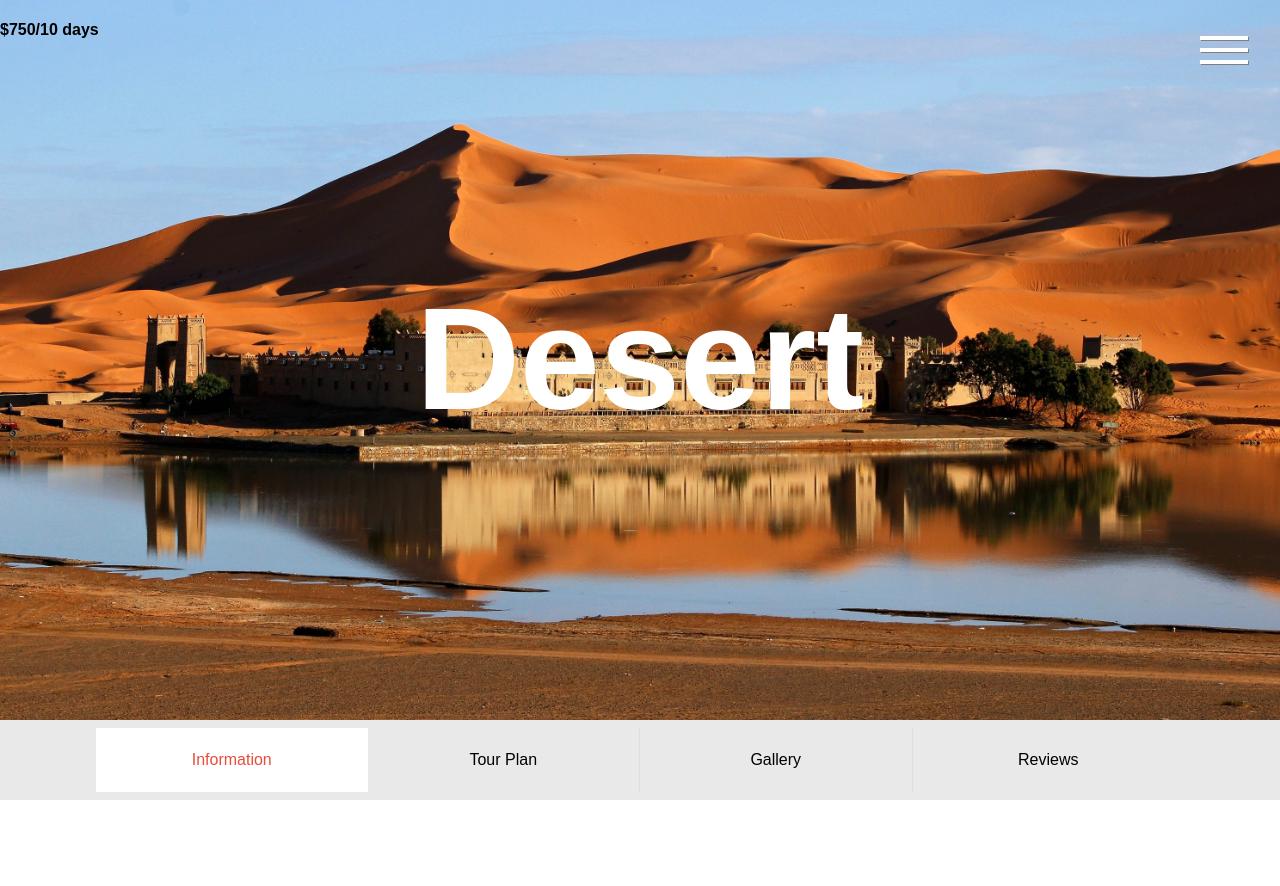
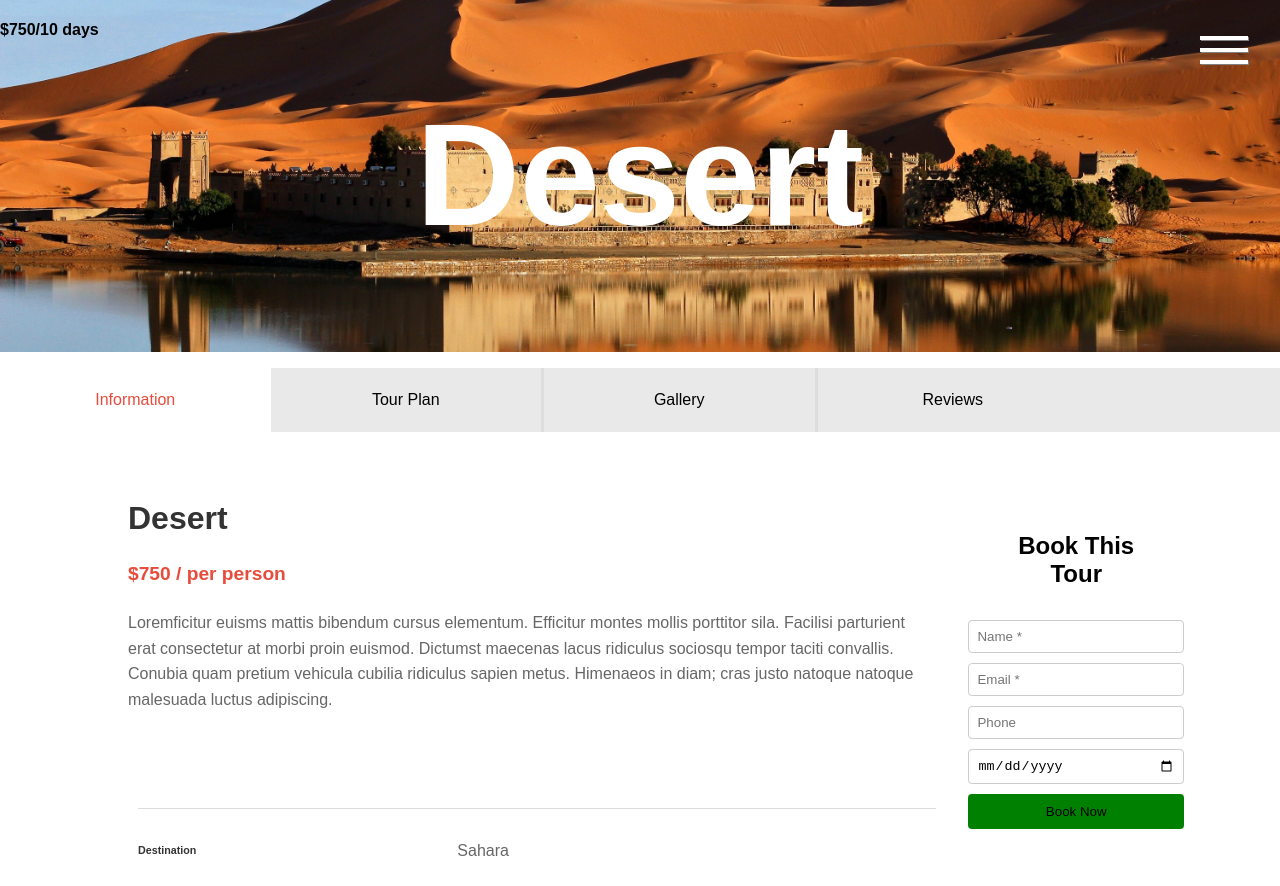
Before and after one commit to sohaile1994/JoaMorroco, a React (Create React App) app: page /desertPage in a window 1280 px wide. Shown: the top 886 px of the page. Built offline with nearby package versions, Linux system fonts and the light colour scheme.

Commit message:
fixed css for menu and book form

```diff
--- a/src/App.css
+++ b/src/App.css
@@ -4,11 +4,14 @@
   --white-color: #fff;
   --secondary-color: #3498db;
   --active-color: #e74c3c;
-  --primary-background-color: #fff;
+  --primary-background-color: #ffffff;
   --secondary-background-color: #e9e9e9;
 
   --max-width-content:1160px;
   --width-content:85%;
+
+  --desktop-min-width:1000px;
+  --tablet-min-width:500px;
 }
 img{
   width: 100%;
@@ -37,7 +40,7 @@ section{
 }
 
 
-@media (max-width: 700px) {
+@media (min-width: 780px) {
   .menu-destination-page{
     flex-direction: column;
     height: 48dvh;
@@ -47,10 +50,7 @@ section{
     height: 10dvh;
     color: gold;
   }
-  .content-container{
-    flex-wrap: wrap;
 
-  }
 
   .book-form{
     padding-top: 5dvh;
--- a/src/Components/DestinationPageConstructor/Content/BookForm.css
+++ b/src/Components/DestinationPageConstructor/Content/BookForm.css
@@ -1,10 +1,14 @@
 
 .book-form {
-    min-width: (20%,100dvw);
-    margin: 0 auto;
+     width: 100dvw;
     align-items: flex-end;
+    padding: 1rem;
   }
 
+  .book-form h2{
+    padding:2rem;
+    text-align: center;
+   }
 
   .book-form form {
     display: flex;
@@ -14,20 +18,33 @@
   }
 
   .book-form input {
-    padding: 8px;
-    border: 1px solid #ccc;
-    border-radius: 4px;
+    padding: 0.5rem;
+    border: 0.1rem solid #ccc;
+    border-radius: 0.25rem;
   }
 
   .book-form button {
-    padding: 10px 15px;
+    padding: 0.6rem 1rem;
     background-color: green;
     color: var(--primary-color);
     border: none;
-    border-radius: 4px;
+    border-radius: 0.25rem;
     cursor: pointer;
   }
 
-  .book-form button:hover {
-    background-color: darkgreen;
+
+  @media (min-width: 780px) {
+
+    .book-form{
+     width: 20% !important;
+     margin: 0 auto;
+    }
+
+    .book-form button {
+      cursor: pointer;
+    }
+    .book-form button:hover {
+      background-color: darkgreen;
+    }
+
   }
--- a/src/Components/DestinationPageConstructor/Content/ContentSection.css
+++ b/src/Components/DestinationPageConstructor/Content/ContentSection.css
@@ -1,24 +1,27 @@
 .content-destination-page{
-    width: 100%;
+    width: 100dvw;
     background-color: var(--primary-background-color);
-    padding-top: 64px ;
+    padding: 2rem 1rem;
   }
+
+.content {
+    width: 100dvw ;
+  }
+
+  @media (min-width: 780px) {
+
     .content-container {
       display: flex;
       justify-content: space-around; /* Space between content and book form */
       align-items: flex-start; /* Align items to the top */
       width: var(--width-content);
-    max-width: var(--max-width-content);
+      max-width: var(--max-width-content); /* Changed to vw for viewport width */
       margin: 0 auto;
       background-color: var(--primary-background-color);
-
       padding-top: 20px;
-
     }
 
-.content-container .content {
+    .content{
       width: 75%;
     }
-  .content{
-    padding-right: 4rem;
   }
--- a/src/Components/DestinationPageConstructor/Content/Gallery.css
+++ b/src/Components/DestinationPageConstructor/Content/Gallery.css
@@ -1,15 +1,15 @@
 .gallery-destination-page {
     column-count: 3; /* Adjust the number of columns based on your needs */
-    column-gap: 16px; /* Space between the columns */
+    column-gap: 1rem; /* Space between the columns */
   }
 
   .gallery-item {
     break-inside: avoid; /* Prevents the items from breaking across columns */
-    margin-bottom: 16px; /* Space between the images */
+    margin-bottom: 1rempx; /* Space between the images */
     background-color: #fff;
-    border-radius: 8px;
+    border-radius: 0.5rem;
     overflow: hidden;
-    box-shadow: 0 2px 8px rgba(0, 0, 0, 0.1);
+    box-shadow: 0 0.2rem 0.5rem rgba(0, 0, 0, 0.1);
   }
 
   .gallery-item img {
@@ -17,3 +17,9 @@
     height: auto;
     display: block;
   }
+
+  @media (max-width:700px){
+    .gallery-destination-page {
+      column-count: 2;
+    }
+  }
--- a/src/Components/DestinationPageConstructor/Content/Information.css
+++ b/src/Components/DestinationPageConstructor/Content/Information.css
@@ -1,10 +1,9 @@
 .information-destination-page {
     font-family: Arial, sans-serif;
     color: #333;
-
+    padding: 1rem;
     background-color: var(--primary-background-color);
   }
-
 
 
   .information-destination-page h2 {
@@ -16,7 +15,6 @@
   .information-destination-page h4 {
     font-size: 1.2rem;
     color: #e74c3c; /* Use your active color or the red color shown in the image */
-    margin-top: 10px;
   }
 
   .information-destination-page p {
@@ -27,8 +25,8 @@
 
   .information-destination-page ul {
     list-style: none;
+    padding-top: 10dvh;
     padding-left: 10px;
-    margin-top: 20px;
   }
 
   .info-item {
@@ -41,7 +39,7 @@
 
 
   .info-item h6 {
-    font-size: 1rem;
+
     font-weight: bold;
     color: #333;
     width: 40%;
@@ -50,10 +48,10 @@
   .info-item p {
     font-size: 1rem;
     color: #666;
-    margin: 5px 0 0;
+
   }
 
-  @media (max-width:600px){
+  @media (max-width: 780px){
     .info-item {
       flex-direction: column;
       width: 100%;
@@ -61,6 +59,8 @@
    .info-item h6, .info-item p {
     text-align: left;
     width: 100% ;
+    margin: 10px;
+    padding-left: 2rem;
    }
 
   }
--- a/src/Components/DestinationPageConstructor/DestinationPageConstructor.css
+++ b/src/Components/DestinationPageConstructor/DestinationPageConstructor.css
@@ -9,7 +9,7 @@
     background-color: var(--secondary-background-color);
   }
 
-  @media (max-width:700px) {
+  @media (min-width: 780px) {
 
   .hero-menu-divider{
     height: 2dvh;
--- a/src/Components/DestinationPageConstructor/HeroSection.css
+++ b/src/Components/DestinationPageConstructor/HeroSection.css
@@ -19,7 +19,7 @@
    font-weight: 3px;
   }
 
-  @media (max-width:700px)
+  @media (min-width: 780px)
   {
     .hero-destination-page {
       height: 44dvh;
--- a/src/Components/DestinationPageConstructor/Menu.css
+++ b/src/Components/DestinationPageConstructor/Menu.css
@@ -1,56 +1,59 @@
-
+/* Base styles for the menu */
 .menu-destination-page {
-
-    width: var(--width-content);
-    max-width: var(--max-width-content);
-    height: 64px;
+  height: 44dvh; /* Use vh instead of dvh for consistency */
+  width: 100dvw; /* Use vw instead of dvw for consistency */
   display: flex;
-    padding: 0;
-    padding: 1dvh 0;
-    margin: 0 auto;
-    justify-content: space-between;
-    align-items: center;
-    list-style-type: none;
-
+  flex-direction: column;
+  margin: 0;
+  padding: 1rem 0rem;
 }
 
-  .menu-destination-page li {
+.menu-destination-page li{
   display: flex;
+  flex-direction: row;
   align-items: center;
   justify-content: center;
   height: 100%;
   width: 100%;
   text-align: center; /* Center the text inside the li */
-      /* Optional: Adds padding on the sides */
-      border-right: 1px solid #ddd; /* Adds a border between items */
-      font-size: 16px; /* Adjusts font size */
-      color: var(--primary-color); /* Adjusts text color */
+  border-right: 0.2rem solid #ddd; /* Border between items */
+  font-size: 1rem; /* Font size */
+  color: var(--primary-color); /* Text color */
 }
 
-  .menu-destination-page li:last-child {
-    border-right: none; /* Removes the border from the last item */
-  }
 
-  /* Additional styling to match the icons and colors */
+/* Additional styling for icons */
 .menu-destination-page li i {
-    margin-right: 8px; /* Space between the icon and text */
+  margin-right: 0.5rem; /* Space between icon and text */
 }
 
 .menu-destination-page li.active {
   background-color: var(--primary-background-color);
   color: var(--active-color);
-    border-right: none;
+  border-right: none; /* Remove border on active item */
 }
+
+
+/* Media query for larger screens */
+@media (min-width: 780px) {
+  .menu-destination-page {
+    width: var(--width-content); /* Use CSS variables for width */
+    max-width: var(--max-width-content); /* Use CSS variables for max-width */
+    height: 64px; /* Fixed height for larger screens */
+    flex-direction: row;
+    align-items: center;
+    justify-content: center;
+    padding: 0;
+  }
+
 
   .menu-destination-page li:hover {
     cursor: pointer;
     color: var(--active-color); /* Change color on hover */
   }
 
-  @media (max-width:700px)
-{
-  .menu-destination-page {
-    height: 44dvh;
-    width: 100vw;
+  .menu-destination-page li:last-child {
+    border-right: none; /* Remove border from the last item */
   }
+
 }
--- a/src/Components/DestinationPageConstructor/Menu.js
+++ b/src/Components/DestinationPageConstructor/Menu.js
@@ -24,7 +24,6 @@ class MenuContent extends Component {
 
 	render() {
 		const { activeContent } = this.state;
-
 		return (
 			<ul className="menu-destination-page">
 				<li
--- a/src/index.css
+++ b/src/index.css
@@ -1,3 +1,6 @@
+
+
+
 body {
   margin: 0;
   font-family: -apple-system, BlinkMacSystemFont, 'Segoe UI', 'Roboto', 'Oxygen',
--- a/src/index.js
+++ b/src/index.js
@@ -1,6 +1,7 @@
 import React from "react";
 import ReactDOM from "react-dom/client";
 import "./index.css";
+
 import App from "./App";
 import reportWebVitals from "./reportWebVitals";
 
```
Lines whose indentation alone changed are shown as unchanged.
